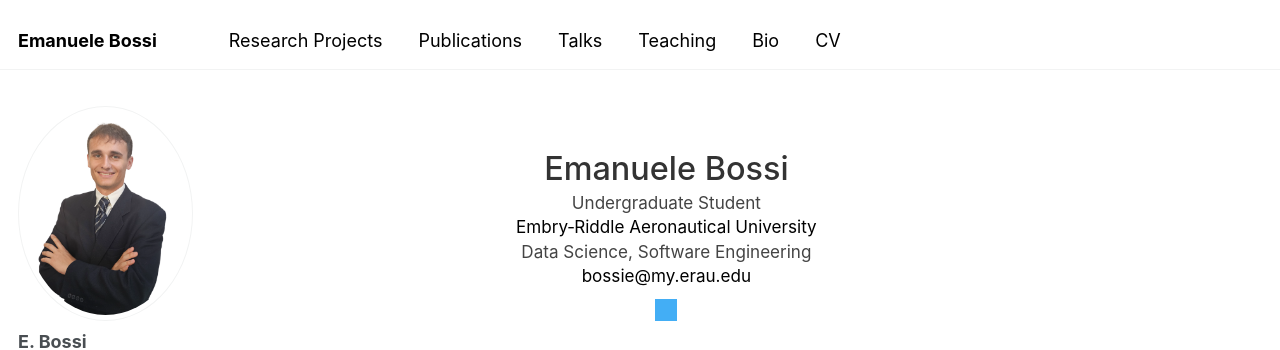
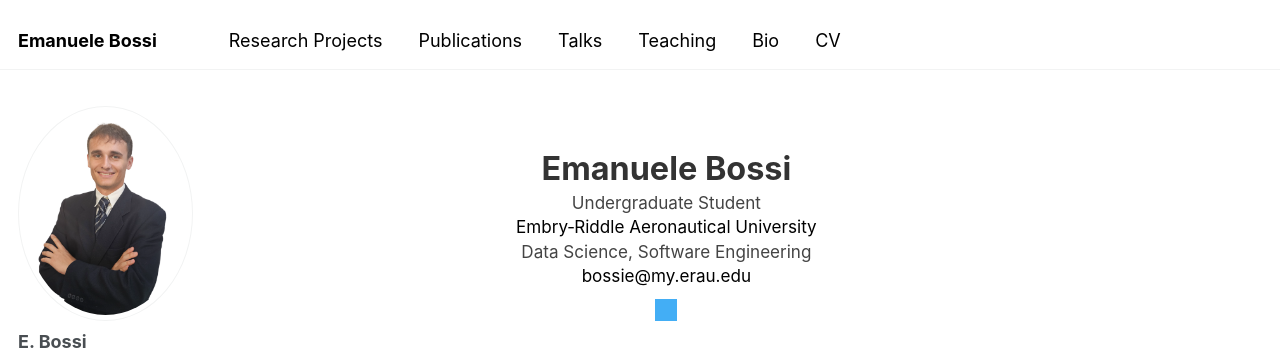
Before and after one commit to bossiemanuele/bossiemanuele.github.io, a Jekyll site: the page built from _pages/about.md, in a window 1280 px wide. Shown: the top 350 px of the page. Built offline with Jekyll 4.4.1, drawn with Linux system fonts in a browser that asks for light colours; grey boxes are pictures that could not be loaded.

```diff
--- a/_pages/about.md
+++ b/_pages/about.md
@@ -10,7 +10,7 @@ redirect_from:
 {% raw %}
 <!-- 👤 Header Section -->
 <div class="hero-header">
-  <h1>Emanuele Bossi</h1>
+  <h1><b>Emanuele Bossi</b></h1>
   <p class="title">Undergraduate Student</p>
   <p class="affiliation"><a href="https://erau.edu" target="_blank">Embry‑Riddle Aeronautical University</a></p>
   <p class="majors">Data Science, Software Engineering</p>
```
